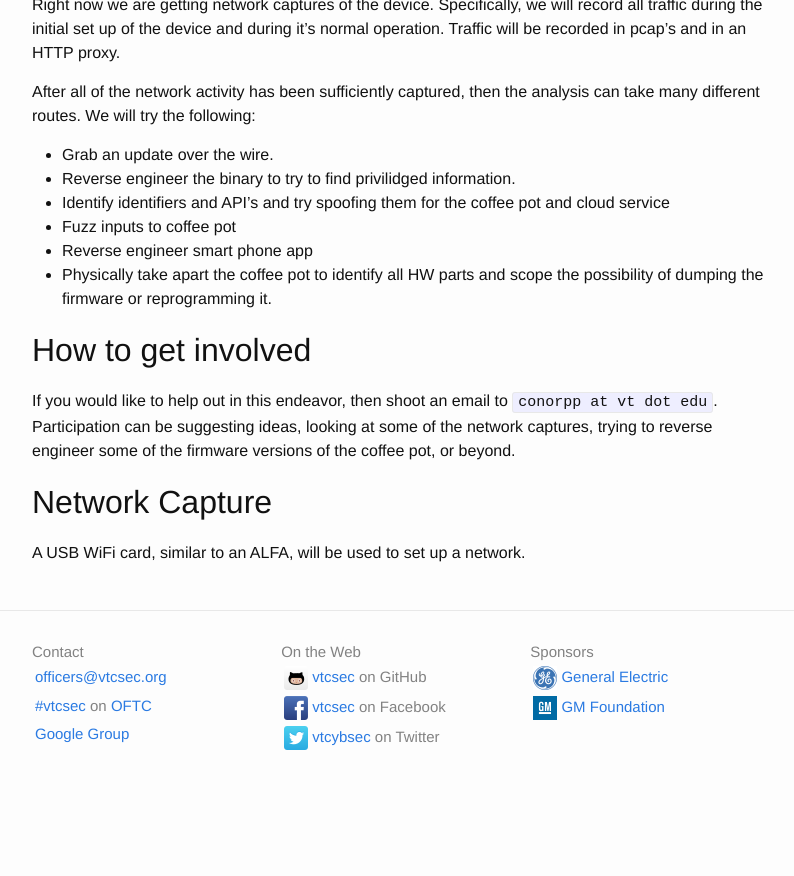
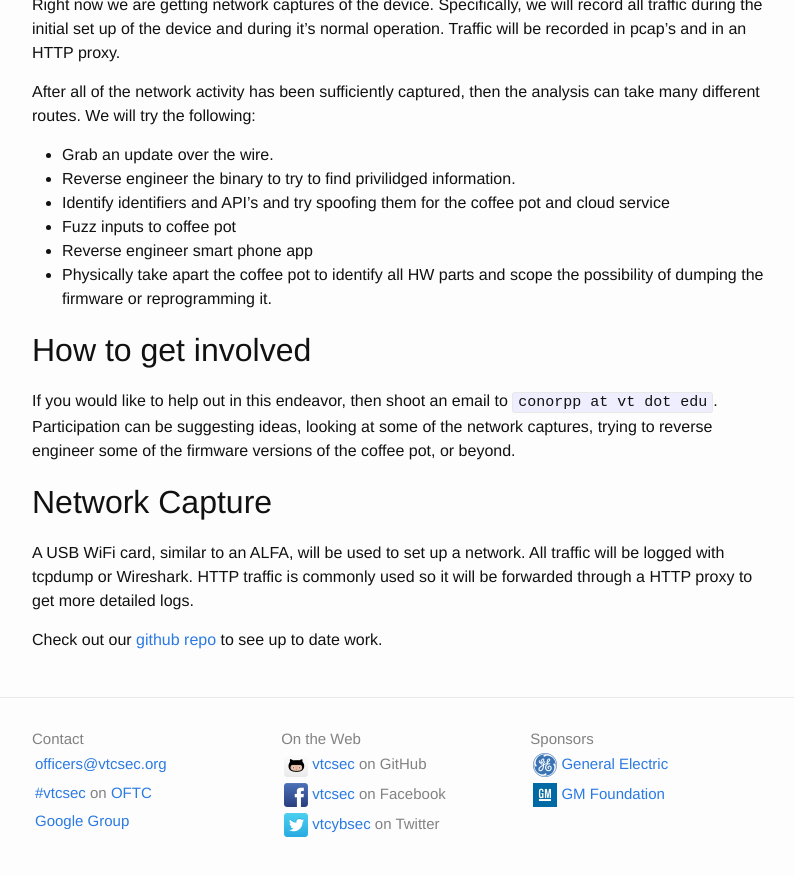
Before and after one commit to VTCSec/vtcsec.org, a Jekyll site: the page built from projects/hacking_a_coffee_pot.md, in a window 1280 px wide and 900 px high, scrolled down 777 px. Shown: the top 876 px of the window, without its empty margins (238-1032 px from the left). Built offline with Jekyll 4.4.1, drawn with Linux system fonts in a browser that asks for light colours; before the commit the page ends 1590 px from its top, so only the background shows below that.

Commit message:
final draft

```diff
--- a/projects/hacking_a_coffee_pot.md
+++ b/projects/hacking_a_coffee_pot.md
@@ -38,4 +38,9 @@ engineer some of the firmware versions of the coffee pot, or beyond.
 Network Capture
 ===============
 
-A USB WiFi card, similar to an ALFA, will be used to set up a network.
+A USB WiFi card, similar to an ALFA, will be used to set up a network.  All traffic will be
+logged with tcpdump or Wireshark.  HTTP traffic is commonly used so it will be forwarded through
+a HTTP proxy to get more detailed logs.
+
+
+Check out our [github repo](https://github.com/vtcsec/coffeepot) to see up to date work.
```
